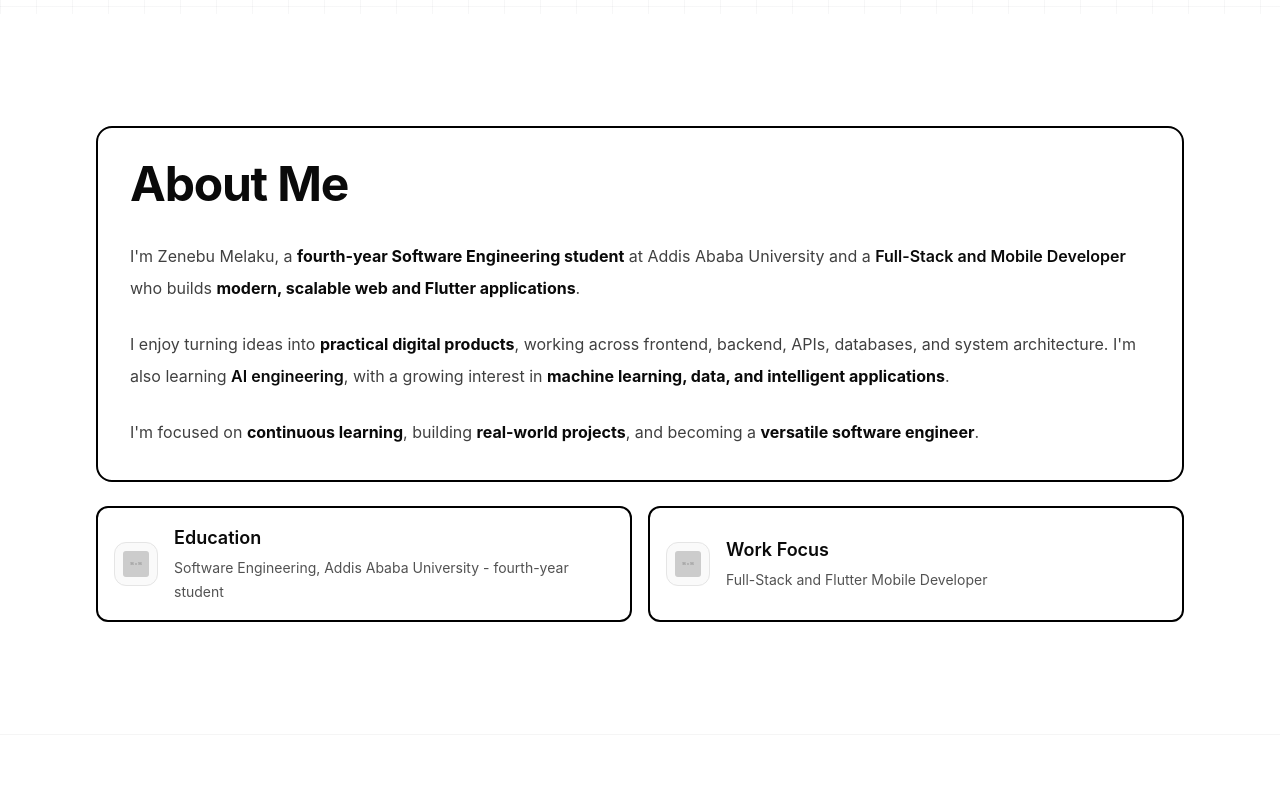
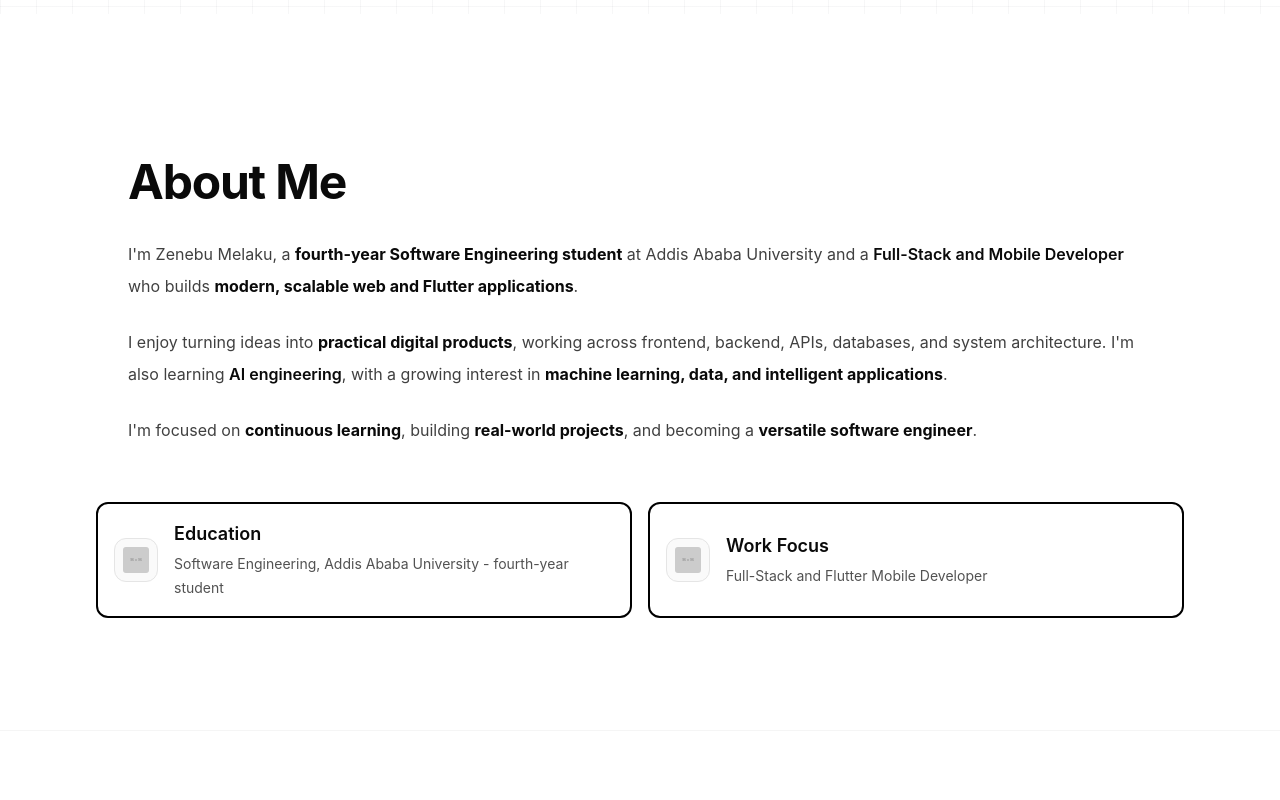
Before and after one commit to zenebumelaku/portifolio, a React (Vite) app: page / in a window 1280 px wide. Shown: the part 780-1580 px from the top of the page. Built offline with nearby package versions, Linux system fonts and the light colour scheme.

Commit message:
Remove outlines from about and contact form

```diff
--- a/src/sections/AboutSection/index.tsx
+++ b/src/sections/AboutSection/index.tsx
@@ -8,7 +8,7 @@ export const AboutSection = () => {
     <section id="about" className="site-section">
       <div className="section-inner">
         <div className="grid gap-6">
-          <div className="rounded-2xl border-2 border-black p-6 md:p-8">
+          <div className="p-6 md:p-8">
             <h2 className="text-4xl font-bold tracking-tight md:text-5xl">
               About Me
             </h2>
--- a/src/sections/ContactSection/components/ContactForm.tsx
+++ b/src/sections/ContactSection/components/ContactForm.tsx
@@ -19,7 +19,7 @@ export const ContactForm = () => {
   return (
     <form
       onSubmit={submit}
-      className="rounded-2xl border-2 border-black bg-white p-6 shadow-sm md:p-8"
+      className="rounded-2xl bg-white p-6 shadow-sm md:p-8"
     >
       <div className="grid gap-5">
         <label className="grid gap-2 text-sm font-medium">
```
